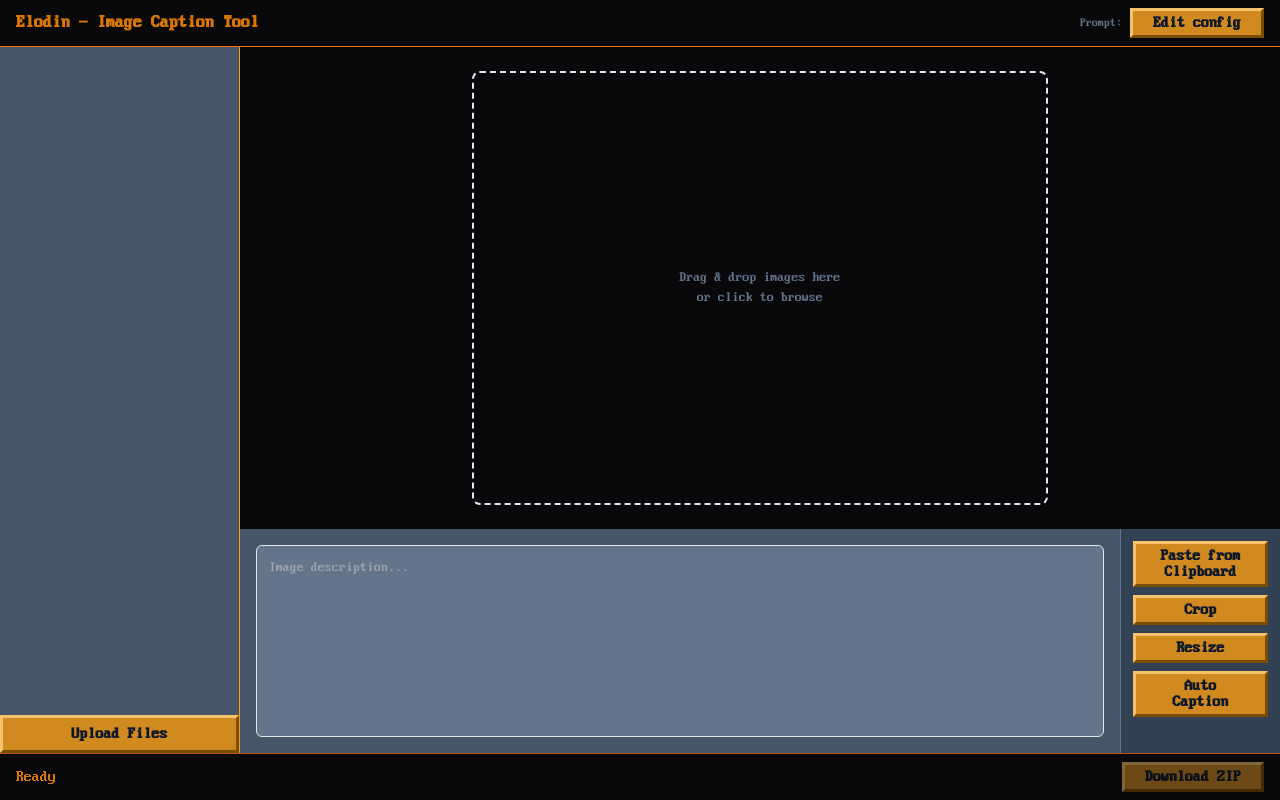
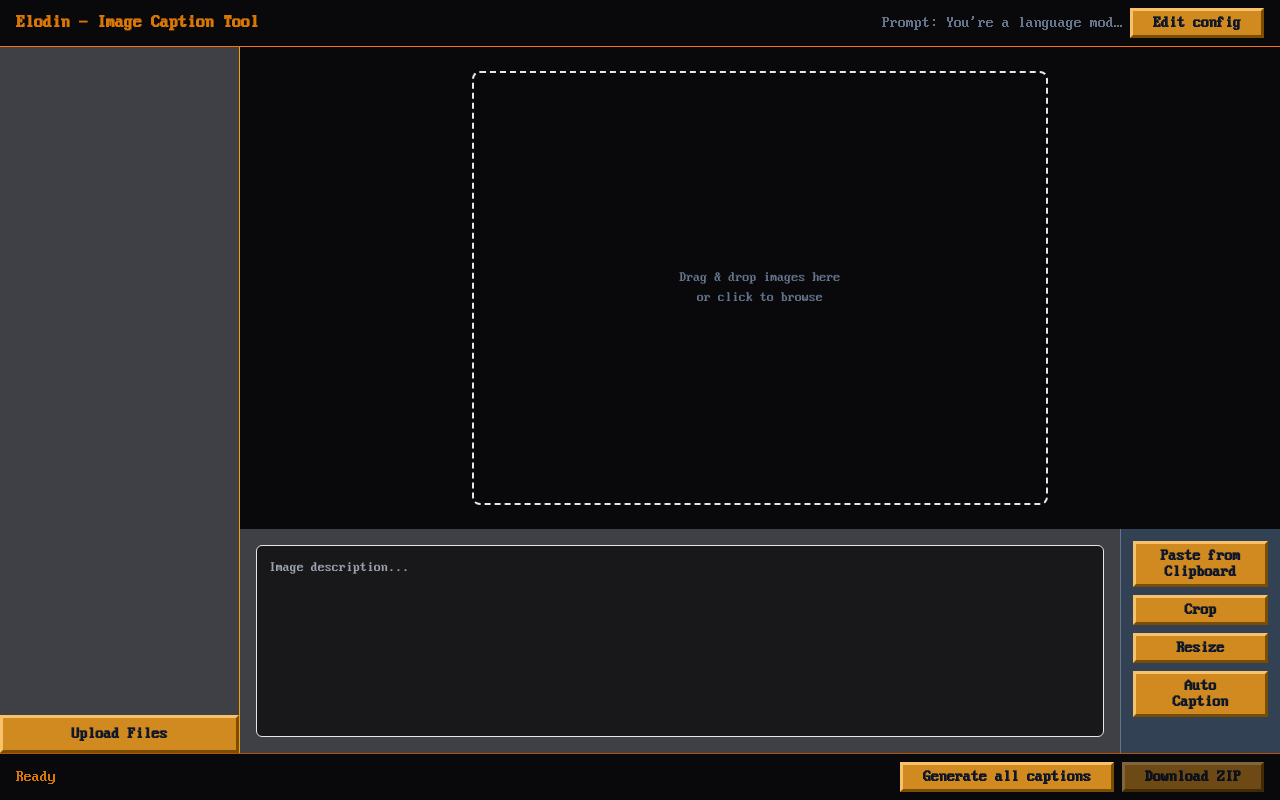
Before and after one commit to alkor-istar/elodin, a React (Vite) app: page / in a window 1280 px wide. Built offline with nearby package versions, Linux system fonts and the light colour scheme; the HTML template or start-up script is replaced by a standard one.

Commit message:
Multiple file caption

```diff
--- a/package.json
+++ b/package.json
@@ -18,6 +18,7 @@
   },
   "devDependencies": {
     "@eslint/js": "^9.39.1",
+    "@types/file-saver": "^2.0.7",
     "@types/node": "^24.10.1",
     "@types/react": "^19.2.5",
     "@types/react-dom": "^19.2.3",
--- a/src/App.tsx
+++ b/src/App.tsx
@@ -22,7 +22,10 @@ function App() {
   const handleSelectImage = (index: number) =>
     dispatch({ type: "SELECT_IMAGE", payload: index });
   const handleSetCaption = (caption: string) =>
-    dispatch({ type: "SET_CAPTION", payload: caption });
+    dispatch({
+      type: "SET_CAPTION",
+      payload: { caption, index: appState.selected ?? 0 },
+    });
   const handleSetConfigPrompt = (prompt: string) =>
     dispatch({ type: "SET_CONFIG_PROMPT", payload: prompt });
   const handleSetApiKey = (apiKey: string) =>
@@ -36,7 +39,30 @@ function App() {
       file: appState.images[appState.selected ?? 0]?.file,
     });
     dispatch({ type: "SET_STATUS", payload: "Caption generated" });
-    dispatch({ type: "SET_CAPTION", payload: caption });
+    dispatch({
+      type: "SET_CAPTION",
+      payload: { caption, index: appState.selected ?? 0 },
+    });
+  };
+  const handleGenerateAllCaptions = async () => {
+    const totalImages = appState.images.length;
+    for (let index = 0; index < totalImages; index++) {
+      const image = appState.images[index];
+      dispatch({
+        type: "SET_STATUS",
+        payload: `Generating caption for image ${index + 1} of ${totalImages}`,
+      });
+      const caption = await generateCaptionWithGemini({
+        apiKey: appState.apiKey,
+        prompt: appState.prompt,
+        file: image.file,
+      });
+      dispatch({
+        type: "SET_CAPTION",
+        payload: { caption, index: index },
+      });
+    }
+    dispatch({ type: "SET_STATUS", payload: "All captions generated" });
   };
   useEffect(() => {
     const onPaste = (event: ClipboardEvent) => {
@@ -80,6 +106,7 @@ function App() {
       />
       <Footer
         onDownloadZip={handleDownloadZip}
+        handleGenerateAllCaptions={handleGenerateAllCaptions}
         status={appState.status}
         numberOfImages={appState.images.length}
       />
--- a/src/components/Caption.tsx
+++ b/src/components/Caption.tsx
@@ -9,9 +9,9 @@ type CaptionProps = {
 const Caption = ({ selected, images, onSetCaption }: CaptionProps) => {
   const caption = selected !== undefined ? images[selected].caption : "";
   return (
-    <section className="h-56 p-4 flex flex-col gap-3 bg-slate-600">
+    <section className="h-56 p-4 flex flex-col gap-3 bg-zinc-700">
       <textarea
-        className="flex-1 resize-none rounded-md border p-3 text-sm bg-slate-500 text-slate-100
+        className="retro-scrollbar flex-1 resize-none rounded-md border p-3 text-sm bg-zinc-900 text-amber-500
              focus:outline-none focus:ring-2 focus:ring-blue-500"
         value={caption}
         onChange={(e) => onSetCaption(e.target.value)}
--- a/src/components/Footer.tsx
+++ b/src/components/Footer.tsx
@@ -1,22 +1,32 @@
 import RetroButton from "./RetroButton";
-import type { State } from "../types/state";
 
 type FooterProps = {
   onDownloadZip: () => void;
   status: string;
   numberOfImages: number;
+  handleGenerateAllCaptions: () => void;
 };
 
-const Footer = ({ onDownloadZip, numberOfImages, status }: FooterProps) => {
+const Footer = ({
+  onDownloadZip,
+  numberOfImages,
+  status,
+  handleGenerateAllCaptions,
+}: FooterProps) => {
   return (
     <footer className="flex items-center justify-between px-4 py-2 border-t border-amber-700 bg-zinc-950">
       <span className="text-amber-600">{status}</span>
-
-      <RetroButton
-        label="Download ZIP"
-        onClick={onDownloadZip}
-        disabled={numberOfImages === 0}
-      />
+      <div className="ml-auto flex items-center gap-2">
+        <RetroButton
+          label="Generate all captions"
+          onClick={handleGenerateAllCaptions}
+        />
+        <RetroButton
+          label="Download ZIP"
+          onClick={onDownloadZip}
+          disabled={numberOfImages === 0}
+        />
+      </div>
     </footer>
   );
 };
--- a/src/components/Gallery.tsx
+++ b/src/components/Gallery.tsx
@@ -31,7 +31,7 @@ const Gallery = ({
     event.target.value = "";
   };
   return (
-    <aside className="border-r bg-slate-600 flex min-h-0 flex-col h-full border-amber-500">
+    <aside className="border-r bg-zinc-700 flex min-h-0 flex-col h-full border-amber-500">
       <div className="retro-scrollbar flex-1 min-h-0 overflow-y-auto p-2 space-y-2 ">
         {images.map((img, i) => (
           <button
--- a/src/components/Header.tsx
+++ b/src/components/Header.tsx
@@ -13,7 +13,7 @@ const Header = ({ prompt, onEditConfig }: HeaderProps) => {
       </h1>
 
       <div className="flex items-center gap-2">
-        <span className="text-xs text-slate-500 truncate max-w-[240px]">
+        <span className="text-slate-500 truncate max-w-[240px]">
           Prompt: {prompt}
         </span>
 
--- a/src/state/appReducer.ts
+++ b/src/state/appReducer.ts
@@ -1,13 +1,13 @@
 import type { State } from "../types/state";
 import type { AppAction } from "../types/appAction";
 import { downloadImagesAndCaptionsZip } from "../helpers/downloadZip";
-import { generateCaptionWithGemini } from "../services/geminiCaption";
 
 export const initialState: State = {
   images: [],
   selected: undefined,
   apiKey: "",
-  prompt: "",
+  prompt:
+    "You're a language model that produces T5 flux compliant prompts for generating images, give detailed descriptions in 100 to 200 words describing subject, style, mood, feel free to add details to make the image more vibrant. Describe the attached image ",
   status: "Ready",
 };
 
@@ -36,10 +36,11 @@ function appReducer(state: State, action: AppAction): State {
     }
 
     case "SET_CAPTION":
+      const { caption, index } = action.payload;
       return {
         ...state,
         images: state.images.map((img, i) =>
-          i === state.selected ? { ...img, caption: action.payload } : img,
+          i === index ? { ...img, caption: caption } : img,
         ),
       };
 
--- a/src/types/appAction.ts
+++ b/src/types/appAction.ts
@@ -2,7 +2,7 @@ export type AppAction =
   | { type: "SET_CONFIG_PROMPT"; payload: string }
   | { type: "SET_API_KEY"; payload: string }
   | { type: "ADD_IMAGE"; payload: File }
-  | { type: "SET_CAPTION"; payload: string }
+  | { type: "SET_CAPTION"; payload: { caption: string; index: number } }
   | { type: "SELECT_IMAGE"; payload: number }
   | { type: "DOWNLOAD_ZIP" }
   | { type: "SET_STATUS"; payload: string };
```
Also changed, not shown: 1 other file (tests, documents, lock files or other folders).
